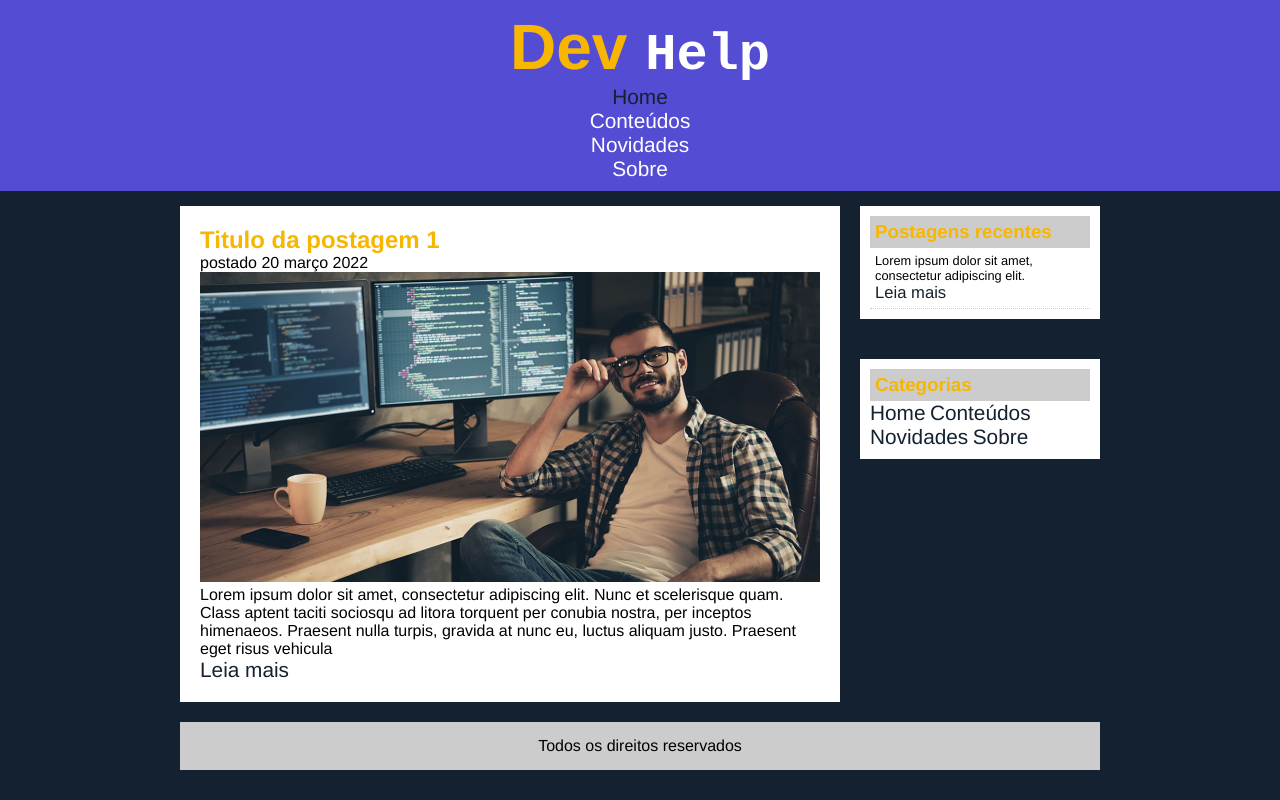
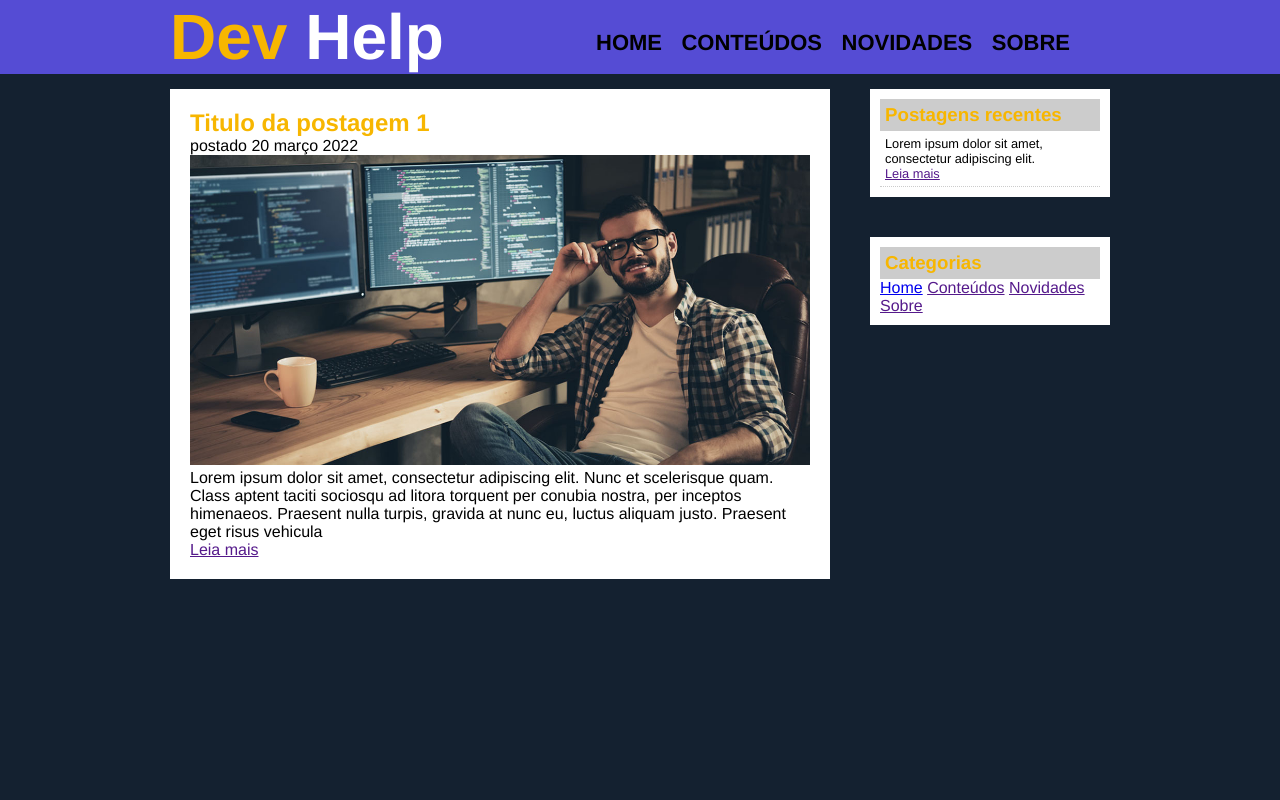
Before and after one commit to alvesskaio/devHelper, a plain HTML site: page index.html in a window 1280 px wide. Drawn offline with Linux system fonts and the light colour scheme.

Commit message:
Correção do estilo da tela (Andamento)

```diff
--- a/CSS/style.css
+++ b/CSS/style.css
@@ -8,48 +8,67 @@ body{
 	font-family: 'Franklin Gothic Medium', 'Arial Narrow', Arial, sans-serif;
     background-color: #142130;
 }
+
 /**** Layout ****/
-#area-cabecalho{
+
+header{
     background-color: #554cd4;
-    padding: 10px;
-    text-align: center;
+    width: 100%
+}
+
+.area-cabecalho{
+    position: relative;
+	width: 940px;
+    margin: 0px auto;
 
 }
-#linhas {
-	padding: 15px;
-    text-align: center;
-    background-color:#142130;
-    ;
-}
-#linha {
-	padding: 1px;
-    text-align: center;
-    background-color: #142130;
-    ;
+
+.titulo{
+	color: #f7b600;
+	font-size: 4em;
 }
 
-#area-menu {
-	padding: 10px;
-    text-align: center;
-    background-color: #e5e5e5;
+/* **** Formatação do menu **** */
+
+nav {
+    position: absolute;
+    top: 30px;
+    right: 40px;
+
 }
 
-#menu-lista-principal {
-	display: flex;
+nav li {
+    display: inline;
+    margin: 0 0 0 15px;
+
 }
-.branco{
-    color: white;
+
+nav a {
+    text-decoration: none;
+    text-transform: uppercase;
+    color: black;
+    font-size: 22px;
+    font-weight: bold;
 }
-.azul{
+
+nav a:hover{
     color: #f7b600;
 }
+
+/* Formatação da Main */
+
+main{
+	width: 100%;
+}
+
 #area-principal {
-	width: 920px;
+	width: 940px;
+	height: auto;
 	margin: 0 auto;
 	padding: 15px;
 }
 
-#area-postagens {
+.area-postagens {
 	width: 660px;
 	float: left;
 }
@@ -77,19 +96,23 @@ body{
 	border-bottom: 1px dotted #CCC;
 }
 
-#rodape {
+footer{
+    text-align: center;
+    background: url("img\ produtos/bg.jpg");
+    padding: 30px 0;
+}
+
+/* #rodape {
 	clear: both;
 	text-align: center;
 	padding: 15px;
 	background: #CCC;
-}
+} */
 
 
 
-/*
-**** Formatação do menu ****
-*/
-a {
+
+/* a {
 	text-decoration: none;
 }
 
@@ -100,9 +123,9 @@ a:link, a:visited {
 
 a:hover {
 	text-decoration: underline;
-}
+} */
 
-#area-menu a:link, #area-cabecalho a:visited {
+/* #area-menu a:link, #area-cabecalho a:visited {
 	color: #ffffff;
 	padding: 8px 55px;
 }
@@ -110,14 +133,14 @@ a:hover {
 	color: #ffbc02;
 	background: #142130;
 	text-decoration: none;
-}
+} */
 /*
 **** Formatações em geral ****
 */
-h1 {
-	color: #f7b600;
-	font-size: 4em;
-}
+/* h1 {
+
+} */
+
 h2 {
 	color: #f7b600;
 }
--- a/index.html
+++ b/index.html
@@ -1,19 +1,20 @@
 <!DOCTYPE html>
-<html lang="en">
+<html lang="pt-br">
 
 <head>
     <meta charset="UTF-8">
-    <meta http-equiv="X-UA-Compatible" content="IE=edge">
     <meta name="viewport" content="width=device-width, initial-scale=1.0">
     <title>Home</title>
+
     <link rel="stylesheet" href="CSS/style.css">
+
 </head>
 
 <body>
-    <div id="area-cabecalho">
-        <div id="area-logo">
-            <h1 class="azul"><b>Dev <samp class="branco">Help</b></samp></h1>
-        </div>
+
+    <header>
+        <div class="area-cabecalho">
+            <h1 class="titulo">Dev <span style="color:white">Help</span></h1>
             <nav>
                 <ul>
                     <li><a href="index.html">Home</a></li>
@@ -23,13 +24,13 @@
                 </ul>
             </nav>
         </div>
+    </header>
 
+    <main>
         <div id="area-principal">
-
-        <div id="area-postagens">
-
+            <div class="area-postagens">
                 <!-- abertura postagem -->
-            <div class="postagem">
+                <section class="postagem">
                     <h2>Titulo da postagem 1</h2>
                     <span class="data-postagem">postado 20 março 2022</span>
                     <img width="620px" src="img/img2.jpg">
@@ -39,37 +40,36 @@
                         turpis, gravida at nunc eu, luctus aliquam justo. Praesent eget risus vehicula
                     </p>
                     <a href="">Leia mais</a>
+                </section>
+                <!--// fechamento postagem -->
             </div>
-            <!--// fechamento postagem -->
 
-        </div>
             <div id="area-lateral">
-
-            <div class="conteudo-lateral">
+                <section class="conteudo-lateral">
                     <h3>Postagens recentes</h3>
-
                     <div class="postagem-lateral">
                         <p>Lorem ipsum dolor sit amet, consectetur adipiscing elit.</p>
                         <a href="">Leia mais</a>
                     </div>
-            </div>
+                </section>
 
-            <div class="conteudo-lateral">
+                <section class="conteudo-lateral">
                     <h3>Categorias</h3>
 
                     <a href="index.html">Home</a>
                     <a href="">Conteúdos</a>
                     <a href="">Novidades</a>
                     <a href="">Sobre</a>
+                </section>
 
             </div>
+    </main>
 
-
-        </div>
+    <!-- <footer>
         <div id="rodape">
             Todos os direitos reservados
         </div>
+    </footer> -->
 
 </body>
-
 </html>
```
Lines whose indentation alone changed are shown as unchanged.
